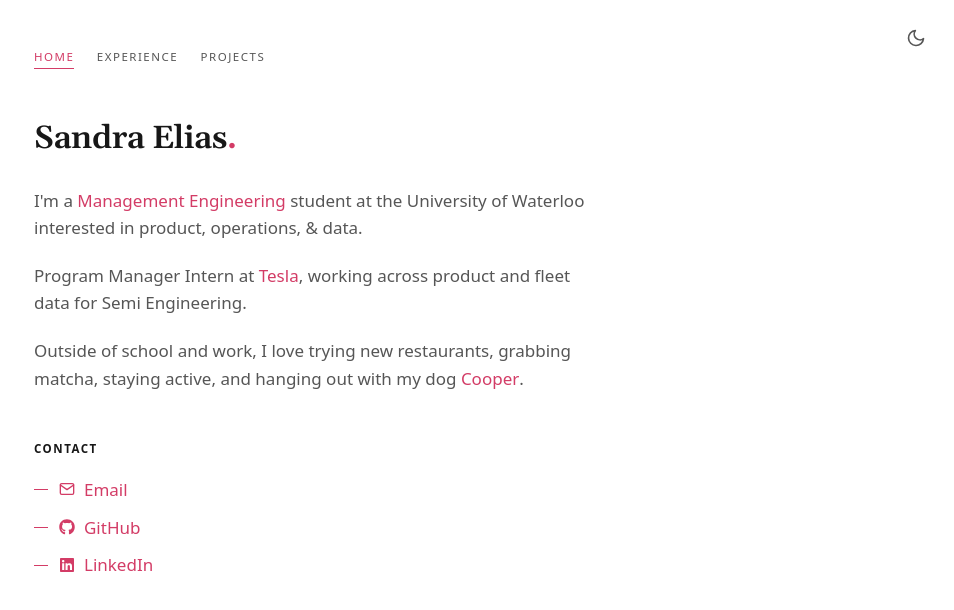
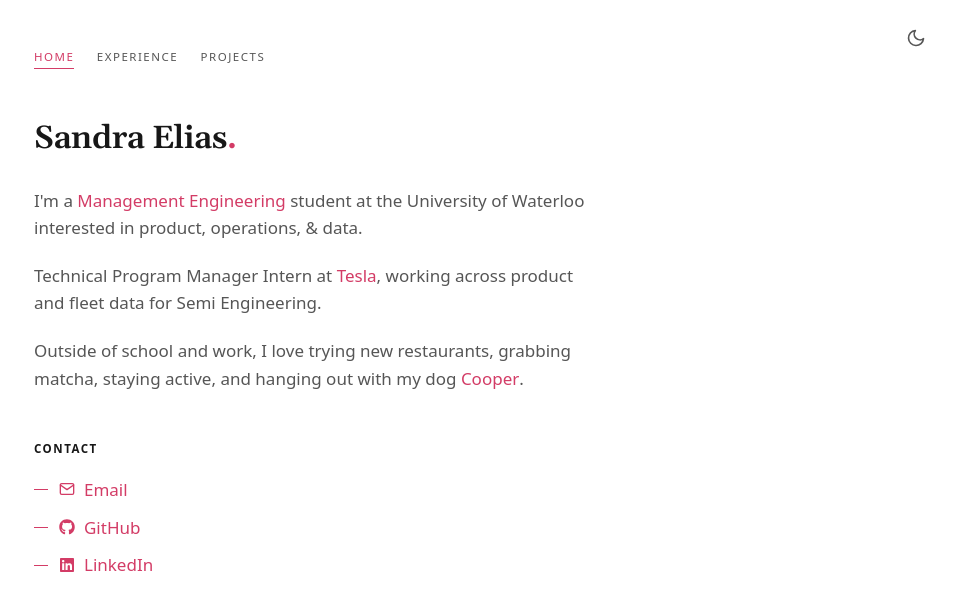
Before and after one commit to sandra-elias/sandra-elias-portfolio, a React (Vite) app: page / in a window 1280 px wide. Shown: the top 610 px of the page, without its empty margins (326-1280 px from the left). Built offline with nearby package versions, Linux system fonts and the light colour scheme.

Commit message:
updated job

```diff
--- a/src/App.jsx
+++ b/src/App.jsx
@@ -29,7 +29,7 @@ const SITE = {
       " student at the University of Waterloo interested in product, operations, & data.",
   },
   current: {
-    before: "Program Manager Intern at ",
+    before: "Technical Program Manager Intern at ",
     link: { label: "Tesla", href: "https://www.tesla.com/" },
     after: ", working across product and fleet data for Semi Engineering.",
   },
@@ -48,7 +48,7 @@ const SITE = {
       company: "Tesla",
       companyUrl: "https://www.tesla.com/",
       logo: "/logos/tesla_logo.jpeg",
-      role: "Program Management Intern",
+      role: "Technical Program Management Intern",
       dates: "Sep 2026 - Dec 2026",
       description: "Building programs and products for Tesla Semi Engineering.",
     },
@@ -519,6 +519,7 @@ const css = `
   .site .experience-logo {
     width: 60px;
     height: 60px;
+    border-radius: 12px;
     object-fit: cover;
     flex: 0 0 auto;
   }
```
